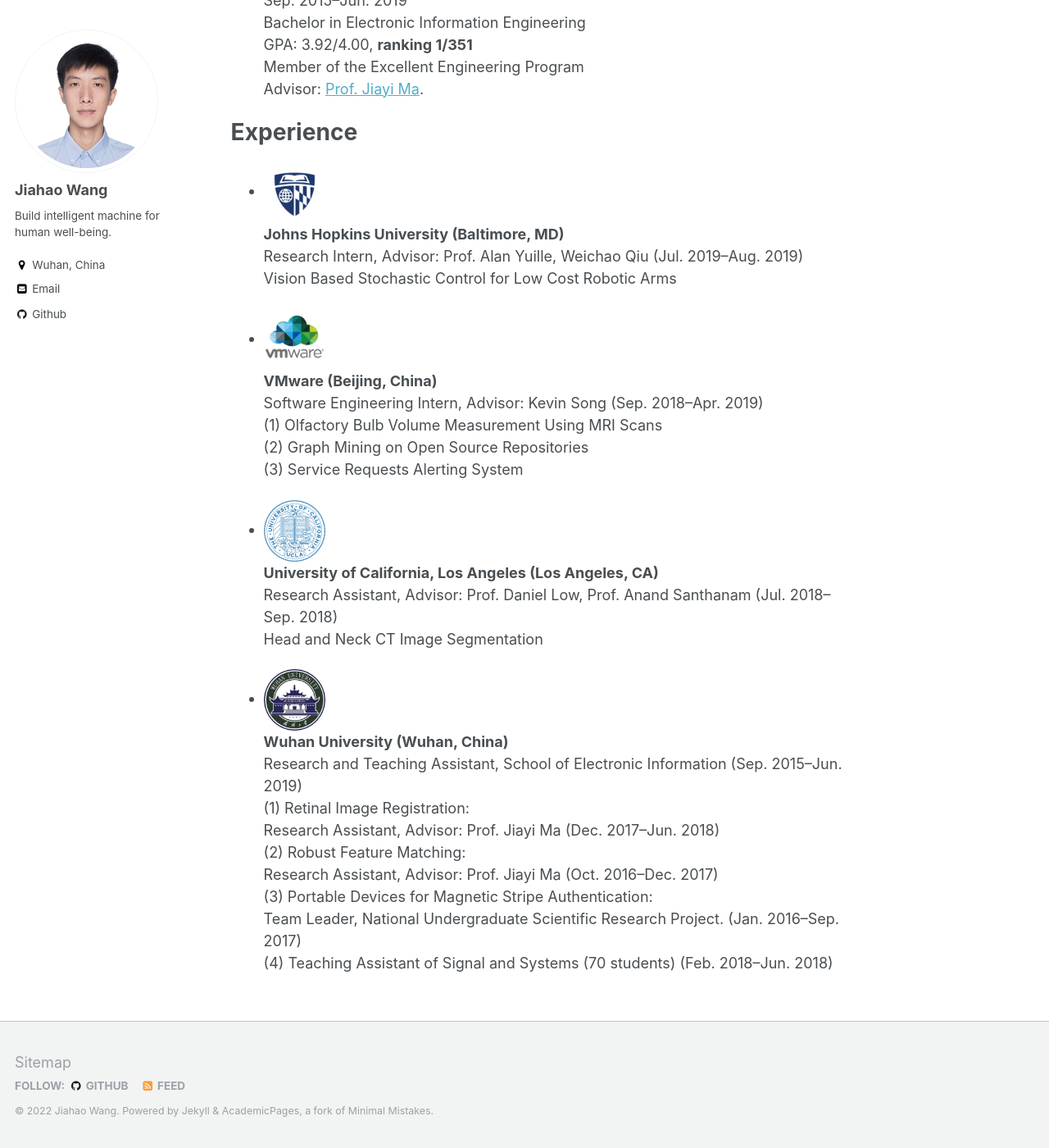
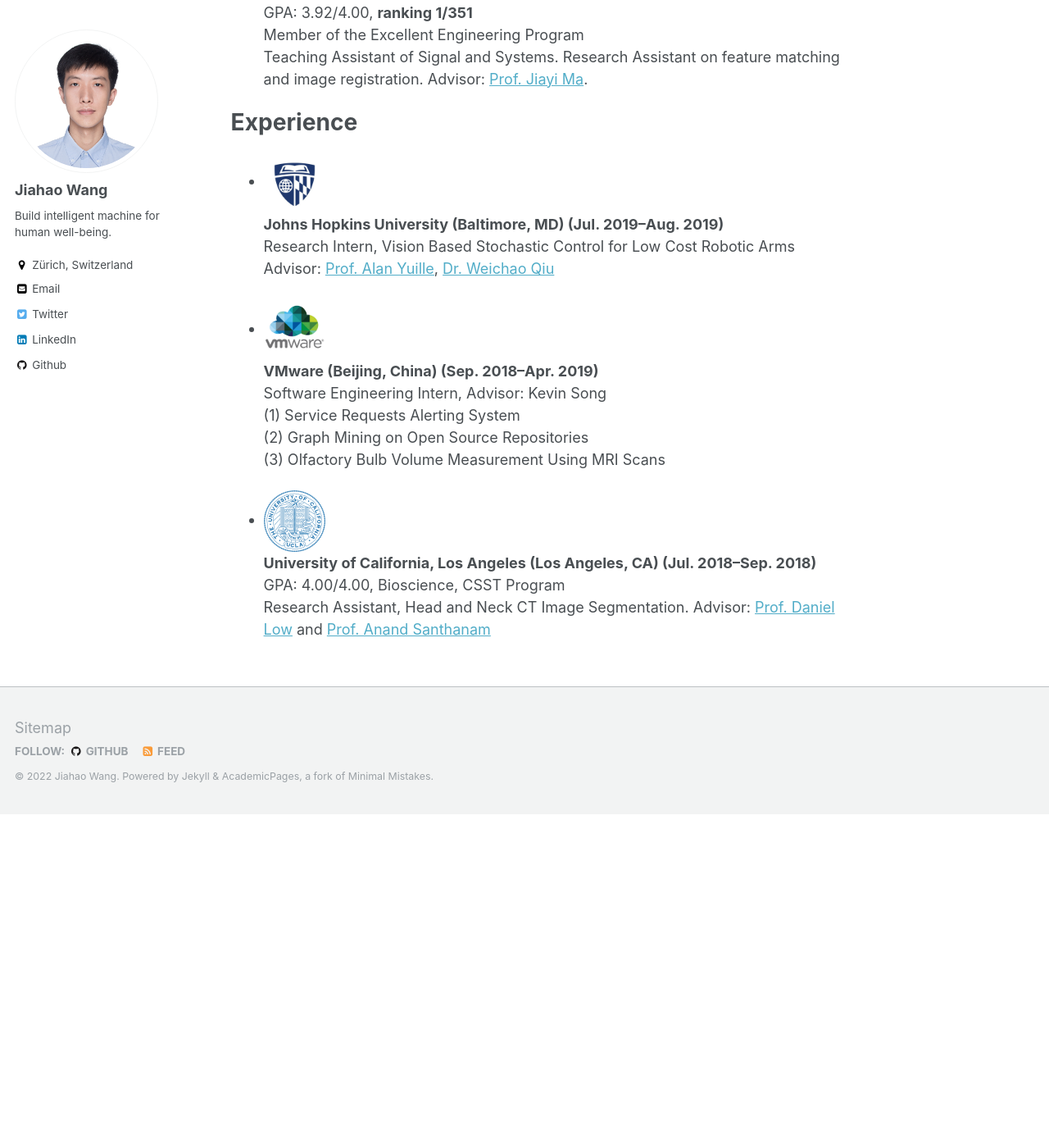
Before and after one commit to JiahaoPlus/JiahaoPlus.github.io, a Jekyll site: the page built from _pages/about.md, in a window 1280 px wide and 1400 px high, scrolled down 1222 px. Shown: the whole window at 82% size. Built offline with Jekyll 4.4.1, drawn with Linux system fonts in a browser that asks for light colours; after the commit the page ends 2215 px from its top, so only the background shows below that; some of the changed text lies outside the part shown.

Commit message:
update 07_2022

```diff
--- a/_config.yml
+++ b/_config.yml
@@ -83,10 +83,10 @@ author:
   name             : "Jiahao Wang"
   avatar           : "bio-photo-0.jpg"
   bio              : "Build intelligent machine for human well-being."
-  location         : "Wuhan, China"
+  location         : "Zürich, Switzerland"
   employer         :
   googlescholar    :
-  email            : "jiahaowang616@gmail.com"
+  email            : "jiahaowg@gmail.com"
   uri              :
   bitbucket        :
   codepen          :
@@ -99,14 +99,14 @@ author:
   keybase          :
   instagram        :
   lastfm           :
-  linkedin         :
+  linkedin         : https://www.linkedin.com/in/jiahaowg/
   orcid            : #"http://orcid.org/yourorcidurl"
   pinterest        :
   soundcloud       :
   stackoverflow    : # http://stackoverflow.com/users/123456/username
   steam            :
   tumblr           :
-  twitter          :
+  twitter          : https://twitter.com/jiahaowg
   vine             :
   weibo            :
   xing             :
--- a/_pages/about.md
+++ b/_pages/about.md
@@ -7,33 +7,31 @@ redirect_from:
   - /about/
   - /about.html
 ---
-* I am now a master student in [ETH Zürich](https://ethz.ch/en.html) majoring in Robotics, Systems and Control. <br>
-My tutor is [Prof. Luc Van Gool](http://www.vision.ee.ethz.ch/en/members/detail/1/).
+* I will be a PhD student in [Max Planck Institute for Informatics (MPII)](https://www.mpi-inf.mpg.de/departments/visual-computing-and-artificial-intelligence). <br>
+Advisor: [Prof. Christian Theobalt](https://people.mpi-inf.mpg.de/~theobalt/), [Dr. Adam Kortylewski](https://generativevision.mpi-inf.mpg.de/).
+
+* I was a master student in [ETH Zürich](https://ethz.ch/en.html) majoring in Robotics, Systems and Control. <br>
+My tutor is [Prof. Luc Van Gool](https://scholar.google.com/citations?user=TwMib_QAAAAJ).
 
 * I was a visiting research student in [CCVL](https://ccvl.jhu.edu/) group at Johns Hopkins University in 2019. <br>
-I worked closely with [Prof. Alan Yuille](www.cs.jhu.edu/~ayuille/) and [Weichao Qiu](https://weichaoqiu.com/).
+I worked closely with [Prof. Alan Yuille](www.cs.jhu.edu/~ayuille/) and [Dr. Weichao Qiu](https://weichaoqiu.com/).
 
 * I received my B.E. degree from [Wuhan University](http://en.whu.edu.cn/) in 2019 (majoring in EE, ranking <b>1</b>st).<br>
 My undergraduate research advisor is [Prof. Jiayi Ma](https://sites.google.com/site/jiayima2013/).
 
 # Recent News
-* Dec 06, 2018. [A paper was accepted by *Signal Processing*](https://authors.elsevier.com/c/1YDGYbZX4vg-J)
+* Jul 03, 2022. [A paper was accepted by ECCV 2022](https://jiahaoplus.github.io/SAGA/saga.html).
+* Jun 30, 2022. We are organizing the [Out Of Distribution Generalization in Computer Vision](http://www.ood-cv.org/) workshop at [ECCV 2022](https://eccv2022.ecva.net/), including both a challenge track and a paper track. Welcome to participate!
+* Dec 06, 2018. [A paper was accepted by Signal Processing](https://www.sciencedirect.com/science/article/pii/S0165168418303955)
 * Oct 26, 2018. I won the "Best Idea Award" in VMware Borathon.
-* Sep 15, 2018. Our team gave an oral presentation at *ICSPCC 2018*.
 * Sep 07, 2018. I won the "Best Research and Presentation Award" in EE group at UCLA CSST Program.
 
 # Education
 * <img width="75" height="75" src="https://jiahaoplus.github.io/images/ETH.jpg"/> <br>
-<b>ETH (Zurich, Switzerland) </b> <br>
+<b>ETH (Zürich, Switzerland) </b> <br>
 Sep. 2019--Present<br>
 Master of Science in Robotics, Systems and Control<br>
 Advisor: [Prof. Luc Van Gool](https://scholar.google.com/citations?hl=zh-CN&user=TwMib_QAAAAJ)<br>
-
-* <img width="75" height="75" src="https://jiahaoplus.github.io/images/UCLA3.png"/> <br>
-<b>University of California, Los Angeles (Los Angeles, CA) </b> <br>
-Jul. 2018--Sep. 2018<br>
-GPA: 4.00/4.00, Bioscience, CSST Program<br>
-Advisor: [Prof. Daniel Low](https://bioscience.ucla.edu/faculty/daniel-low) and [Prof. Anand Santhanam](https://bioscience.ucla.edu/faculty/anand-p-santhanam)<br>
 
 * <img width="75" height="75" src="https://jiahaoplus.github.io/images/whu.png"/> <br>
 <b>Wuhan University (Wuhan, China)</b> <br>
@@ -41,33 +39,25 @@ Sep. 2015--Jun. 2019<br>
 Bachelor in Electronic Information Engineering<br>
 GPA: 3.92/4.00, <b>ranking 1/351</b> <br>
 Member of the Excellent Engineering Program<br>
+Teaching Assistant of Signal and Systems.
+Research Assistant on feature matching and image registration.
 Advisor: [Prof. Jiayi Ma](https://sites.google.com/site/jiayima2013/).
 
 # Experience
 * <img width="75" height="75" src="https://jiahaoplus.github.io/images/jhu_400x400.jpg"/> <br>
-<b>Johns Hopkins University (Baltimore, MD) </b> <br>
-Research Intern, Advisor: Prof. Alan Yuille, Weichao Qiu (Jul. 2019--Aug. 2019)<br>
-Vision Based Stochastic Control for Low Cost Robotic Arms <br>
+<b>Johns Hopkins University (Baltimore, MD) (Jul. 2019--Aug. 2019) </b> <br>
+Research Intern, Vision Based Stochastic Control for Low Cost Robotic Arms <br>
+Advisor: [Prof. Alan Yuille](www.cs.jhu.edu/~ayuille/), [Dr. Weichao Qiu](https://weichaoqiu.com/) <br>
 
 * <img width="75" height="75" src="https://jiahaoplus.github.io/images/vmware.png"/> <br>
-<b>VMware (Beijing, China) </b> <br>
-Software Engineering Intern, Advisor: Kevin Song (Sep. 2018--Apr. 2019)<br>
-(1) Olfactory Bulb Volume Measurement Using MRI Scans<br>
+<b>VMware (Beijing, China) (Sep. 2018--Apr. 2019)</b> <br>
+Software Engineering Intern, Advisor: Kevin Song <br>
+(1) Service Requests Alerting System<br>
 (2) Graph Mining on Open Source Repositories <br>
-(3) Service Requests Alerting System<br>
+(3) Olfactory Bulb Volume Measurement Using MRI Scans<br>
 
 * <img width="75" height="75" src="https://jiahaoplus.github.io/images/UCLA3.png"/> <br>
-<b>University of California, Los Angeles (Los Angeles, CA) </b> <br>
-Research Assistant, Advisor: Prof. Daniel Low, Prof. Anand Santhanam (Jul. 2018--Sep. 2018)<br>
-Head and Neck CT Image Segmentation
-
-* <img width="75" height="75" src="https://jiahaoplus.github.io/images/whu.png"/> <br>
-<b>Wuhan University (Wuhan, China)</b> <br>
-Research and Teaching Assistant, School of Electronic Information (Sep. 2015--Jun. 2019)<br>
-(1) Retinal Image Registration:<br>
-Research Assistant, Advisor: Prof. Jiayi Ma (Dec. 2017--Jun. 2018)<br>
-(2) Robust Feature Matching:<br>
-Research Assistant, Advisor: Prof. Jiayi Ma (Oct. 2016--Dec. 2017)<br>
-(3) Portable Devices for Magnetic Stripe Authentication:<br>
-Team Leader, National Undergraduate Scientific Research Project. (Jan. 2016--Sep. 2017)<br>
-(4) Teaching Assistant of Signal and Systems (70 students) (Feb. 2018--Jun. 2018)<br>
+<b>University of California, Los Angeles (Los Angeles, CA) (Jul. 2018--Sep. 2018) </b> <br>
+GPA: 4.00/4.00, Bioscience, CSST Program<br>
+Research Assistant, Head and Neck CT Image Segmentation.
+Advisor: [Prof. Daniel Low](https://bioscience.ucla.edu/faculty/daniel-low) and [Prof. Anand Santhanam](https://bioscience.ucla.edu/faculty/anand-p-santhanam)<br>
```
Also changed, not shown: _data/navigation.yml (+9 -6 lines), _pages/activities.md (added, +8 -0 lines), _pages/contact.md (+1 -1 lines), _pages/publications.md (+8 -3 lines).
